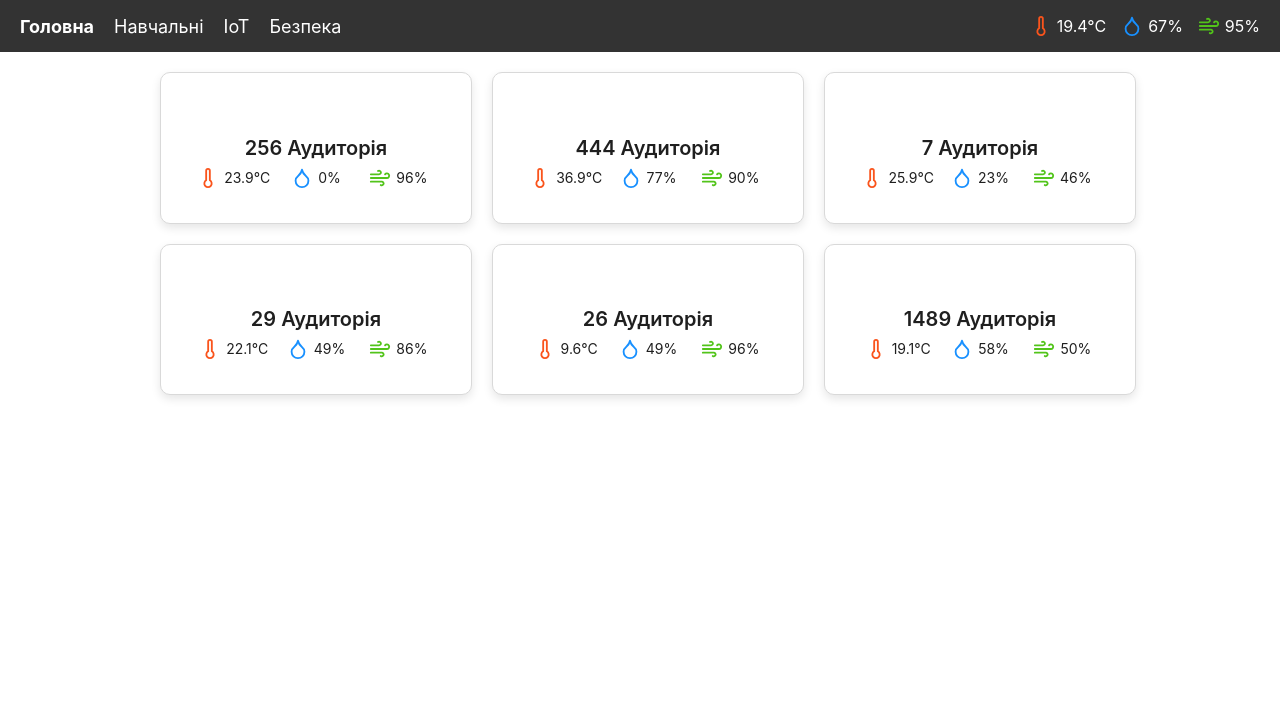
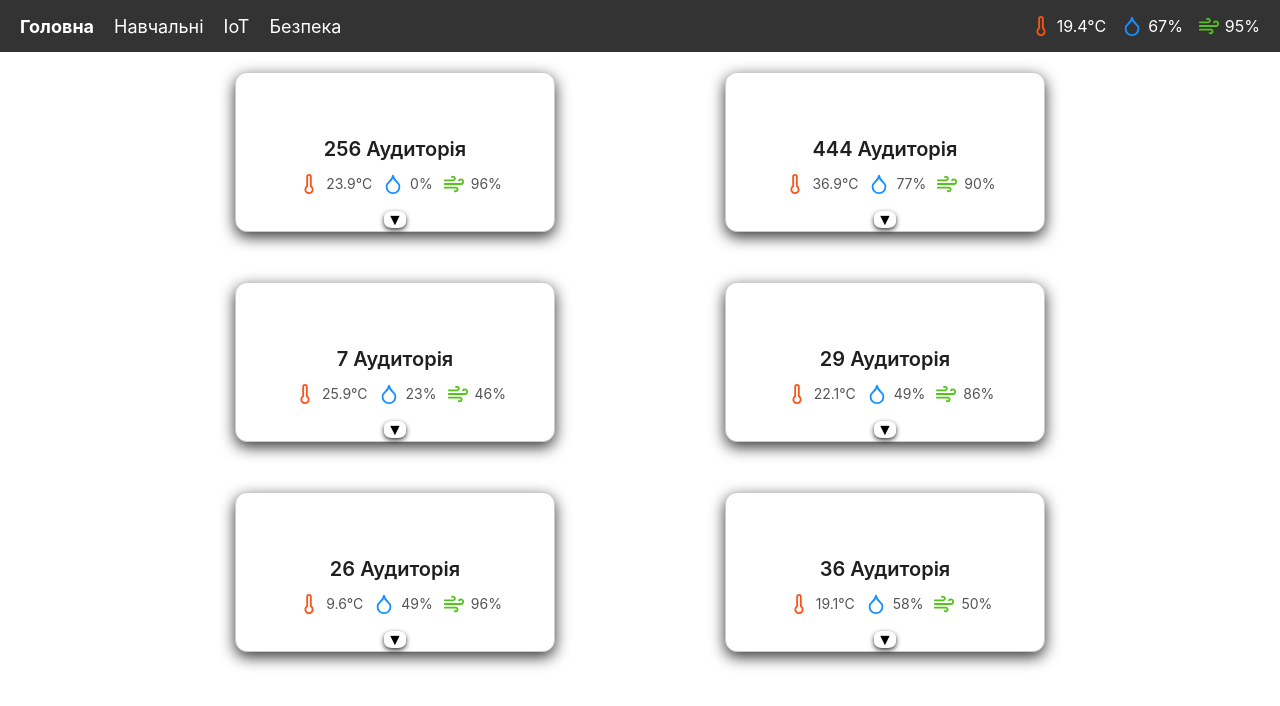
Before and after one commit to MykolaZhigun/degrees_ksu, a React (Create React App) app: page /cabinets in a window 1280 px wide. Shown: the top 706 px of the page. Built offline with nearby package versions, Linux system fonts and the light colour scheme.

Commit message:
Add information form for sensor card

```diff
--- a/src/Pages/LearningCabinetsPage.jsx
+++ b/src/Pages/LearningCabinetsPage.jsx
@@ -3,6 +3,7 @@ import React from "react";
 import historicalData from "../info/HistoricalData";
 import Cabinets from "../components/Cabinets";
 import sensorsInfo from "../info/SensorsInfo";
+import '../style/cabinets.css';
 
 function LearningCabinetsPage() {
     return (
@@ -13,15 +14,7 @@ function LearningCabinetsPage() {
                 airQuality={historicalData[historicalData.length - 1].airQuality}
             />
 
-            <div style={{
-                marginTop: "20px",
-                display: "grid",
-                gridTemplateColumns: "repeat(3, 1fr)",
-                gap: "20px",
-                maxWidth: "960px",
-                marginLeft: "auto",
-                marginRight: "auto"
-            }}>
+            <div className="page-container">
                 {sensorsInfo.map(sensor => (
                     <Cabinets
                         key={sensor.name}
--- a/src/components/Cabinets.jsx
+++ b/src/components/Cabinets.jsx
@@ -1,42 +1,46 @@
 import { Card, Typography } from "antd";
 import { Droplet, Thermometer, Wind } from "lucide-react";
-import React from "react";
+import React, { useState } from "react";
+import '../style/cabinets.css';
 
 const { Title, Text } = Typography;
 
 function Cabinets({ name, temperature, humidity, airQuality }) {
+    const [isFormVisible, setFormVisible] = useState(false);
+
+    const toggleFormVisibility = () => {
+        setFormVisible(!isFormVisible);
+    };
+
     return (
-        <div style={{ flex: "0 0 auto" }}>
-            <Card style={{
-                width: "312px",
-                borderRadius: "10px",
-                textAlign: "center",
-                boxShadow: "0 4px 10px rgba(0,0,0,0.1)",
-                border: "1px solid #d9d9d9",
-                padding: "10px"  // Reduced padding to decrease height
-            }}>
-                <Title level={4} style={{ marginBottom: "5px" }}>{name} Аудиторія</Title>
-                <div style={{
-                    display: "grid",
-                    gridTemplateColumns: "repeat(3, 1fr)",
-                    gap: "5px",
-                    justifyItems: "center",
-                    alignItems: "center"
-                }}>
-                    <div style={{ display: "flex", alignItems: "center" }}>
+        <div className="card-container">
+            <Card className="card">
+                <Title level={4} className="card-title">{name} Аудиторія</Title>
+                <div className="card-content">
+                    <div className="card-item">
                         <Thermometer size={22} color="#fa541c" />
-                        <Text style={{ marginLeft: "5px" }}>{temperature}°C</Text>
+                        <Text className="card-item-text">{temperature}°C</Text>
                     </div>
-                    <div style={{ display: "flex", alignItems: "center" }}>
+                    <div className="card-item">
                         <Droplet size={22} color="#1890ff" />
-                        <Text style={{ marginLeft: "5px" }}>{humidity}%</Text>
+                        <Text className="card-item-text">{humidity}%</Text>
                     </div>
-                    <div style={{ display: "flex", alignItems: "center" }}>
+                    <div className="card-item">
                         <Wind size={22} color="#52c41a" />
-                        <Text style={{ marginLeft: "5px" }}>{airQuality}%</Text>
+                        <Text className="card-item-text">{airQuality}%</Text>
                     </div>
                 </div>
+                <button className="down-arrow-button" onClick={toggleFormVisibility}>
+                    {isFormVisible ? '▲' : '▼'}
+                </button>
             </Card>
+            {isFormVisible && (
+                <div className="additional-div">
+                    <form className="hidden-form">
+                        Soon
+                    </form>
+                </div>
+            )}
         </div>
     );
 }
--- a/src/info/SensorsInfo.js
+++ b/src/info/SensorsInfo.js
@@ -5,11 +5,12 @@ const getRandomReason = () => {
 
 const getRandomTime = () => {
     const now = new Date();
-    const maxMinutes = now.getHours() * 60 + now.getMinutes();
-    const randomMinutes = Math.floor(Math.random() * (maxMinutes + 1));
+    const maxPastMinutes = Math.min(now.getHours() * 60 + now.getMinutes(), 12 * 60); // Ограничиваем 12 годинами назад
+    const randomMinutesAgo = Math.floor(Math.random() * (maxPastMinutes + 1));
 
-    const hours = Math.floor(randomMinutes / 60).toString().padStart(2, '0');
-    const minutes = (randomMinutes % 60).toString().padStart(2, '0');
+    const randomTime = new Date(now.getTime() - randomMinutesAgo * 60 * 1000);
+    const hours = randomTime.getHours().toString().padStart(2, '0');
+    const minutes = randomTime.getMinutes().toString().padStart(2, '0');
 
     return `${hours}:${minutes}`;
 };
@@ -23,12 +24,7 @@ const calculateOffTime = (sensorTime) => {
     const sensorTotalMinutes = sensorHours * 60 + sensorMinutes;
     const currentTotalMinutes = currentHours * 60 + currentMinutes;
 
-    let diffMinutes;
-    if (currentTotalMinutes >= sensorTotalMinutes) {
-        diffMinutes = currentTotalMinutes - sensorTotalMinutes;
-    } else {
-        diffMinutes = currentTotalMinutes + (24 * 60 - sensorTotalMinutes);
-    }
+    const diffMinutes = Math.abs(currentTotalMinutes - sensorTotalMinutes);
 
     const offHours = Math.floor(diffMinutes / 60);
     const offMinutes = diffMinutes % 60;
@@ -37,60 +33,12 @@ const calculateOffTime = (sensorTime) => {
 };
 
 const sensorsInfo = [
-    {
-        name: "256",
-        airQuality: Math.floor(Math.random() * 60) + 40,
-        temperature: (Math.random() * 45).toFixed(1),
-        humidity: Math.floor(Math.random() * 100),
-        isWorking: true,
-        reason: "",
-        time: getRandomTime()
-    },
-    {
-        name: "444",
-        airQuality: Math.floor(Math.random() * 60) + 40,
-        temperature: (Math.random() * 45).toFixed(1),
-        humidity: Math.floor(Math.random() * 100),
-        isWorking: true,
-        reason: "",
-        time: getRandomTime()
-    },
-    {
-        name: "7",
-        airQuality: Math.floor(Math.random() * 60) + 40,
-        temperature: (Math.random() * 45).toFixed(1),
-        humidity: Math.floor(Math.random() * 100),
-        isWorking: false,
-        reason: getRandomReason(),
-        time: getRandomTime(),
-    },
-    {
-        name: "29",
-        airQuality: Math.floor(Math.random() * 60) + 40,
-        temperature: (Math.random() * 45).toFixed(1),
-        humidity: Math.floor(Math.random() * 100),
-        isWorking: true,
-        reason: "",
-        time: getRandomTime()
-    },
-    {
-        name: "26",
-        airQuality: Math.floor(Math.random() * 60) + 40,
-        temperature: (Math.random() * 45).toFixed(1),
-        humidity: Math.floor(Math.random() * 100),
-        isWorking: false,
-        reason: getRandomReason(),
-        time: getRandomTime(),
-    },
-    {
-        name: "1489",
-        airQuality: Math.floor(Math.random() * 60) + 40,
-        temperature: (Math.random() * 45).toFixed(1),
-        humidity: Math.floor(Math.random() * 100),
-        isWorking: false,
-        reason: getRandomReason(),
-        time: getRandomTime(),
-    }
+    { name: "256", airQuality: Math.floor(Math.random() * 60) + 40, temperature: (Math.random() * 45).toFixed(1), humidity: Math.floor(Math.random() * 100), isWorking: true, reason: "", time: getRandomTime() },
+    { name: "444", airQuality: Math.floor(Math.random() * 60) + 40, temperature: (Math.random() * 45).toFixed(1), humidity: Math.floor(Math.random() * 100), isWorking: true, reason: "", time: getRandomTime() },
+    { name: "7", airQuality: Math.floor(Math.random() * 60) + 40, temperature: (Math.random() * 45).toFixed(1), humidity: Math.floor(Math.random() * 100), isWorking: false, reason: getRandomReason(), time: getRandomTime() },
+    { name: "29", airQuality: Math.floor(Math.random() * 60) + 40, temperature: (Math.random() * 45).toFixed(1), humidity: Math.floor(Math.random() * 100), isWorking: true, reason: "", time: getRandomTime() },
+    { name: "26", airQuality: Math.floor(Math.random() * 60) + 40, temperature: (Math.random() * 45).toFixed(1), humidity: Math.floor(Math.random() * 100), isWorking: false, reason: getRandomReason(), time: getRandomTime() },
+    { name: "36", airQuality: Math.floor(Math.random() * 60) + 40, temperature: (Math.random() * 45).toFixed(1), humidity: Math.floor(Math.random() * 100), isWorking: false, reason: getRandomReason(), time: getRandomTime() }
 ];
 
 sensorsInfo.forEach(sensor => {
--- /dev/null
+++ b/src/style/cabinets.css
@@ -0,0 +1,104 @@
+.card-container {
+    flex: 0 0 auto;
+    position: relative;
+    margin-bottom: 30px;
+    display: flex;
+    flex-direction: column;
+    align-items: center;
+}
+
+.card {
+    width: 320px;
+    height: 160px;
+    border-radius: 12px;
+    text-align: center;
+    background-color: white;
+    border: 1px solid #ccc;
+    padding: 12px;
+    position: relative;
+    transition: transform 0.3s ease, box-shadow 0.3s ease;
+    box-shadow: 0 5px 15px rgba(0, 0, 0, 0.8);
+}
+
+.card:hover {
+    transform: translateY(-3px);
+    box-shadow: 0 10px 25px rgba(0, 0, 0, 0.2);
+}
+
+.card-title {
+    font-size: 18px;
+    font-weight: bold;
+    margin-bottom: 10px;
+    color: #333;
+}
+
+.card-content {
+    display: flex;
+    justify-content: space-evenly;
+    align-items: center;
+    margin-top: 2px;
+}
+
+.card-item {
+    margin-left: 10px;
+    display: flex;
+    align-items: center;
+}
+
+.card-item-text {
+    margin-left: 6px;
+    font-size: 14px;
+    color: #555;
+}
+
+.page-container {
+    margin-top: 20px;
+    display: grid;
+    grid-template-columns: repeat(auto-fit, minmax(320px, 1fr));
+    gap: 20px;
+    max-width: 960px;
+    margin-left: auto;
+    margin-right: auto;
+}
+
+.additional-div {
+    height: auto;
+    background-color: #f0f0f0;
+    margin-top: 10px;
+    border-radius: 5px;
+    width: 70%;
+    display: flex;
+    justify-content: center;
+    align-items: center;
+    transition: background-color 0.3s ease-in-out, box-shadow 0.3s ease;
+}
+
+.down-arrow-button {
+    background-color: white;
+    border: none;
+    color: black;
+    font-size: 16px;
+    border-radius: 36%;
+    cursor: pointer;
+    width: 22px;
+    height: 17px;
+    display: flex;
+    align-items: center;
+    justify-content: center;
+    box-shadow: 0 2px 5px rgba(0, 0, 0, 0.8);
+    position: absolute;
+    bottom: 3px;
+    left: 50%;
+    transform: translateX(-50%);
+    transition: color 0.2s ease, transform 0.2s ease;
+}
+
+.hidden-form {
+    text-align: center;
+    padding: 10px;
+    border: 1px solid #ccc;
+    border-radius: 5px;
+    background-color: #f9f9f9;
+    width: 100%;
+    box-shadow: 0 2px 5px rgba(0, 0, 0, 0.8);
+}
```
